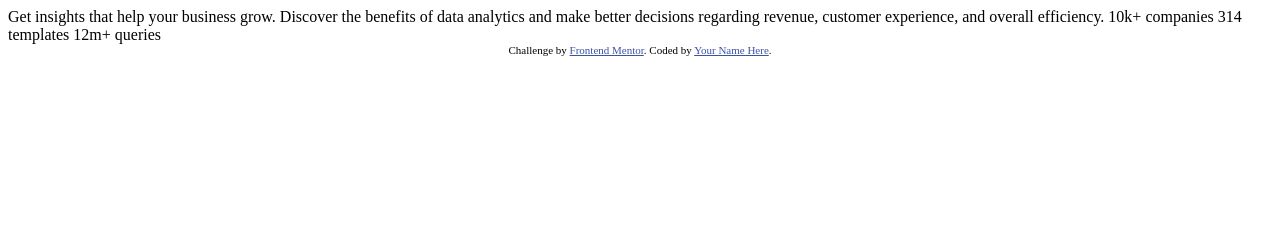
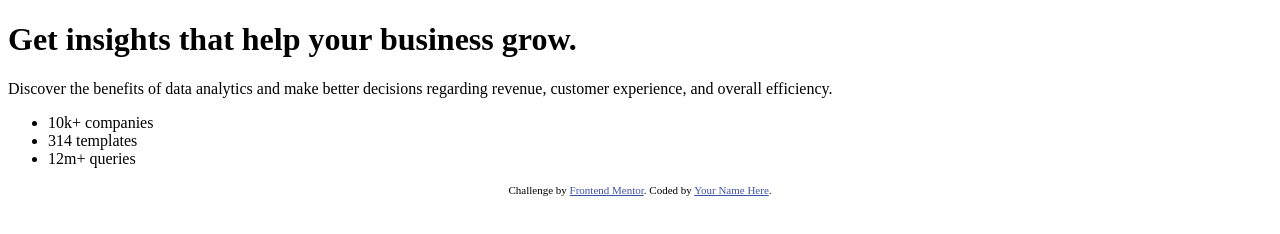
Before and after one commit to drichcodes/fm-stats-preview-card, a plain HTML site: page index.html in a window 1280 px wide. Drawn offline with Linux system fonts and the light colour scheme.

Commit message:
Added containers in html

```diff
--- a/index.html
+++ b/index.html
@@ -15,16 +15,24 @@
   </style>
 </head>
 <body>
+  <main>
+    <div class="full-width" id="info">
+      <div class="half-width">
+        <h1>Get <span>insights</span> that help your business grow.</h1>
+        <p>Discover the benefits of data analytics and make better decisions regarding revenue, customer
+  experience, and overall efficiency.</p>
+        <nav>
+          <ul>
+            <li>10k+ companies</li>
+            <li>314 templates</li>
+            <li>12m+ queries</li>
+          </ul>
+        </nav>
+      </div>
 
-  Get insights that help your business grow.
-
-  Discover the benefits of data analytics and make better decisions regarding revenue, customer
-  experience, and overall efficiency.
-
-  10k+ companies
-  314 templates
-  12m+ queries
-
+      <div class="half-width" id="img"></div>
+    </div>
+  </main>
   <div class="attribution">
     Challenge by <a href="https://www.frontendmentor.io?ref=challenge" target="_blank">Frontend Mentor</a>.
     Coded by <a href="#">Your Name Here</a>.
```
